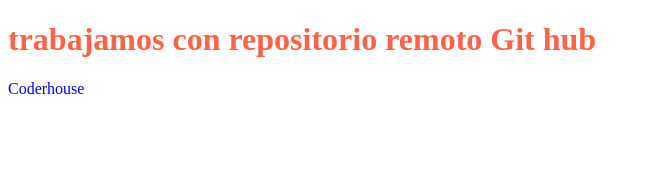
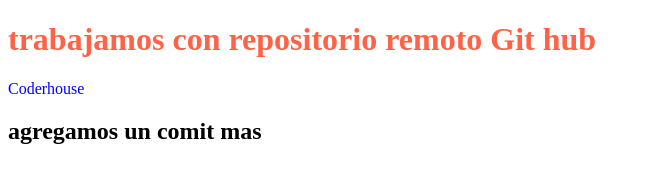
Before and after one commit to DiegoV1314/mi-primer-repo, a plain HTML site: page index.html in a window 1280 px wide. Shown: the whole page, without its empty margins (0-650 px from the left). Drawn offline with Linux system fonts and the light colour scheme.

Commit message:
agregamos h2

```diff
--- a/index.html
+++ b/index.html
@@ -12,5 +12,7 @@
 
     <p>Coderhouse</p>
 
+    <h2>agregamos un comit mas</h2>
+
 </body>
 </html>
```
